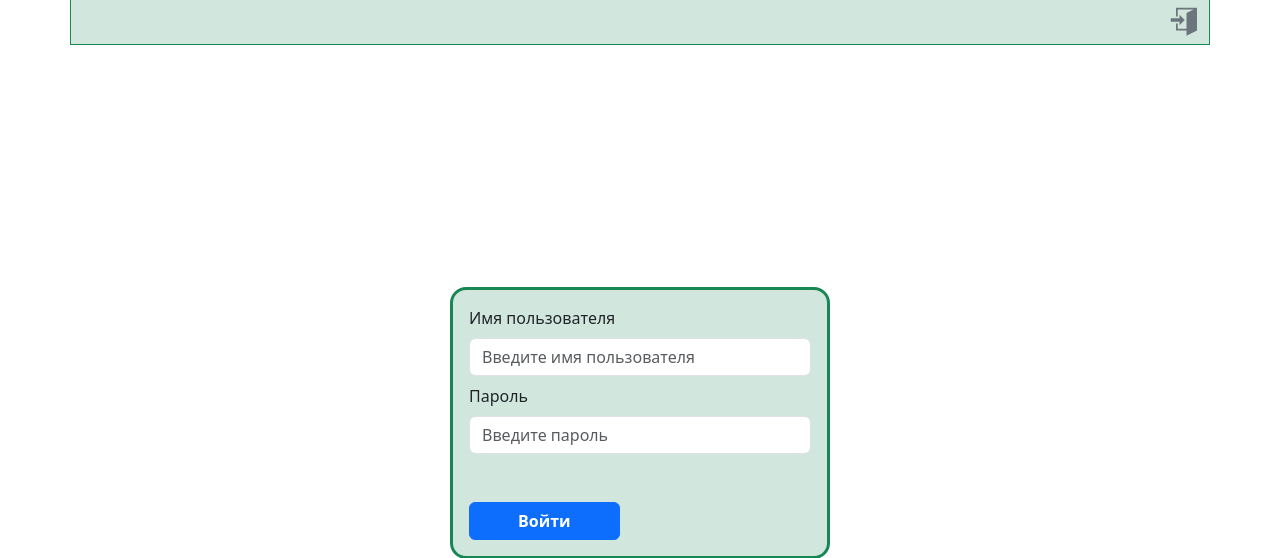
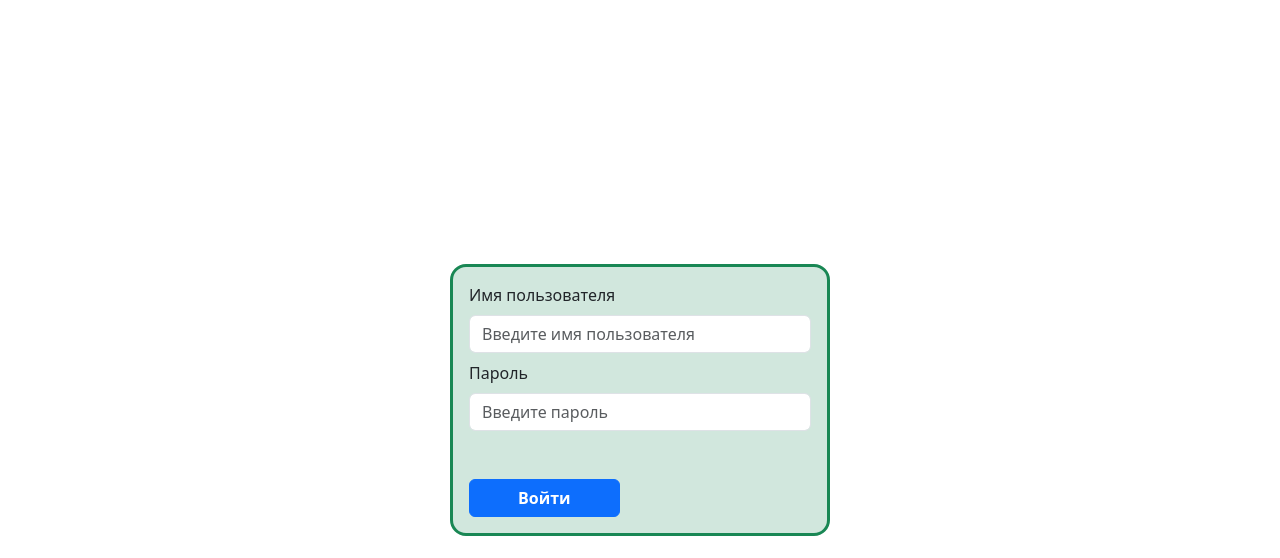
Before and after one commit to aleksey4925/NotifyMe, a Django app: page /users/signin/?next=/projects/add_project/ in a window 1280 px wide. Shown: the top 558 px of the page. Run offline with Django 4.2, Linux system fonts and the light colour scheme; some web fonts are replaced.

Commit message:
some final changes with header appearance

```diff
--- a/templates/base.html
+++ b/templates/base.html
@@ -16,6 +16,7 @@
 <body>
     <div class="container g-0">
         <div class="d-flex flex-column min-vh-100">
+            {% if user.is_authenticated %}
                 <nav class="navbar navbar-expand-sm bg-success-subtle border border-top-0 border-success">
                     <div class="container-fluid">
                         <button class="navbar-toggler" type="button" data-bs-toggle="collapse"
@@ -25,39 +26,18 @@
                         </button>
                         <div class="collapse navbar-collapse" id="navbarSupportedContent">
                             <ul class="navbar-nav me-auto mb-lg-0 text-center fw-medium">
-                            {% if user.is_authenticated %}
                                 <li class="nav-item">
                                     <a class="nav-link" href="{% url "projects:index" %}">Проекты</a>
                                 </li>
-                            {% endif %}
                                 {% if user.is_admin or user.is_staff %}
                                     <li class="nav-item">
                                         <a class="nav-link" href="{% url "admin:index" %}">Панель управления</a>
                                     </li>
                                 {% endif %}
-                            {% if not user.is_authenticated %}
-                                <li class="nav-item">
-                                    <a class="nav-link d-block d-sm-none" href="{% url "users:signin" %}">Вход</a>
-                                </li>
-                            {% endif %}
-                            {% if user.is_authenticated %}
                                 <li class="nav-item">
                                     <a class="nav-link d-block d-sm-none" href="{% url "users:signout" %}">Выход</a>
                                 </li>
-                            {% endif %}
                             </ul>
-                        {% if not user.is_authenticated %}
-                            <div id="signin">
-                                <div class="d-none d-sm-flex">
-                                    <a class="icon-link link-secondary link-underline-secondary link-underline-opacity-0"
-                                        href="{% url "users:signin" %}" data-bs-toggle="tooltip" data-bs-placement="left"
-                                        data-bs-title="Вход">
-                                        <div class="icon-enter fs-3"></div>
-                                    </a>
-                                </div>
-                            </div>
-                        {% endif %}
-                        {% if user.is_authenticated %}
                             <div id="signout">
                                 <div class="d-none d-sm-flex">
                                     <a class="icon-link link-secondary link-underline-secondary link-underline-opacity-0"
@@ -67,10 +47,10 @@
                                     </a>
                                 </div>
                             </div>
-                        {% endif %}
                         </div>
                     </div>
                 </nav>
+            {% endif %}
 
             {% include "includes/notifications.html" %}
 
```
Lines whose indentation alone changed are shown as unchanged.
